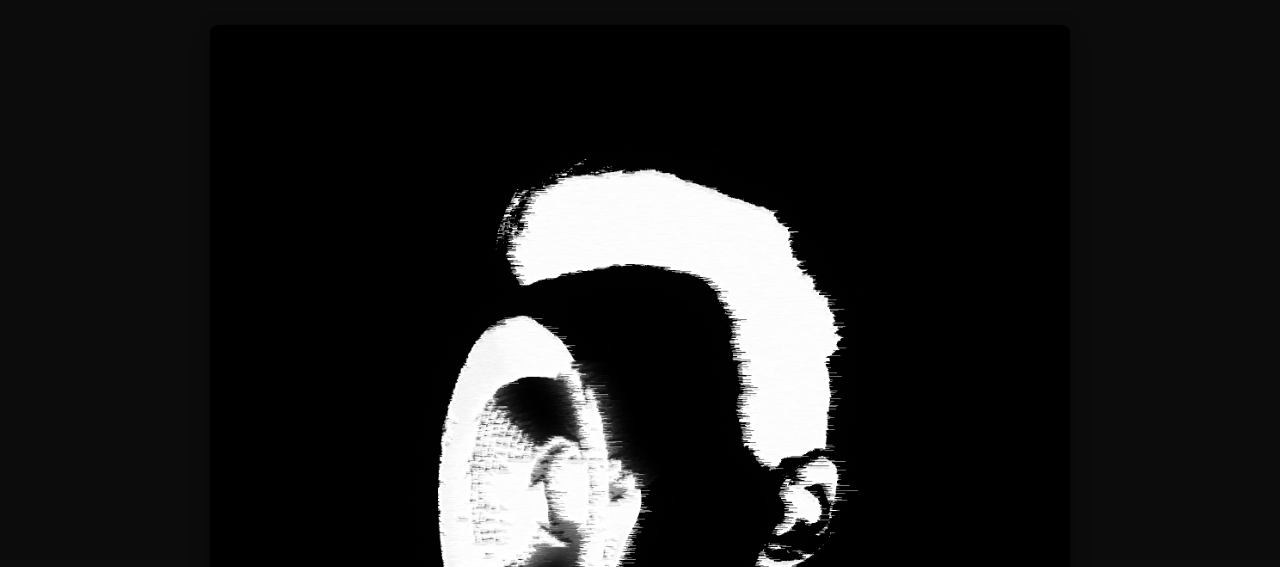
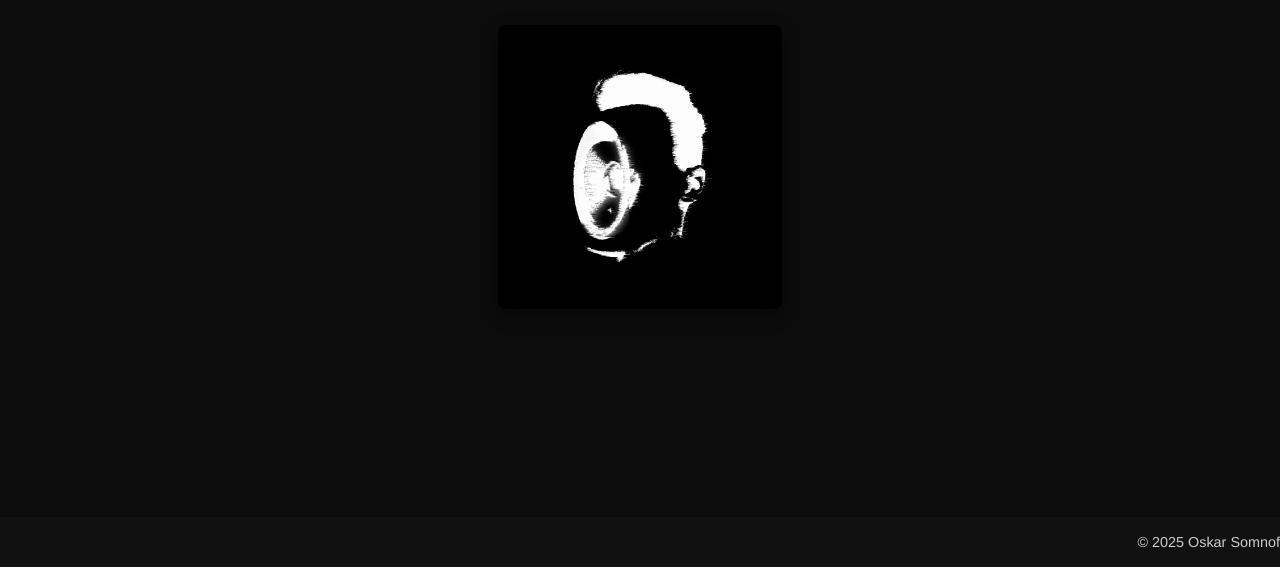
Before and after one commit to oskarsomnof/oskarsomnof.github.io, a plain HTML site: page index.html in a window 1280 px wide. Shown: the part 233-800 px from the top of the page. Drawn offline with Linux system fonts and the light colour scheme.

Commit message:
Update style.css

```diff
--- a/style.css
+++ b/style.css
@@ -76,7 +76,7 @@ h1, h2 {
 .home-photo {
   display: block;
   margin: 28px auto;
-  max-width: 100%;
+  max-width: 33%;
   border-radius: 8px;
   box-shadow: 0 6px 18px rgba(0,0,0,0.4);
 }
```
